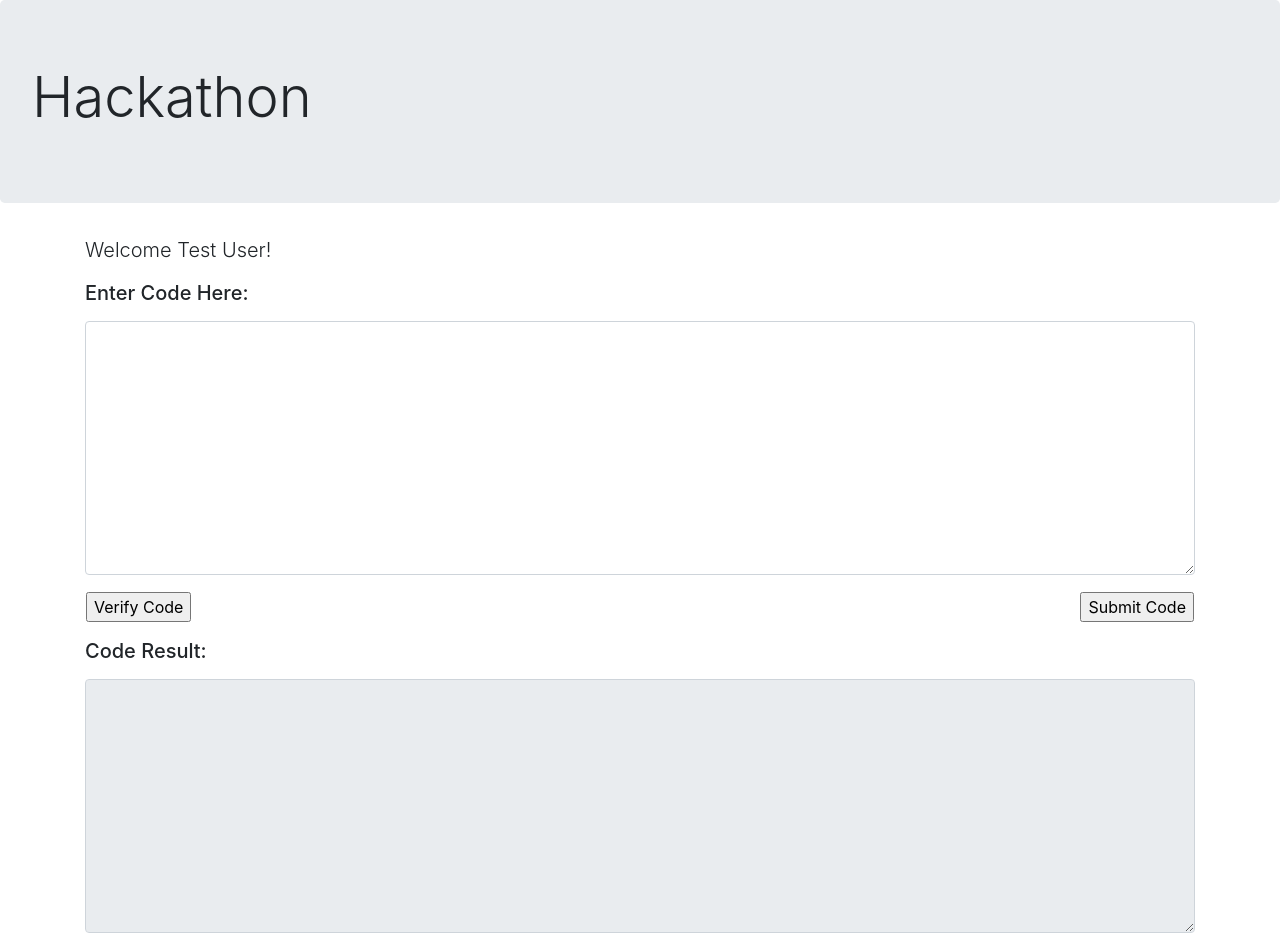
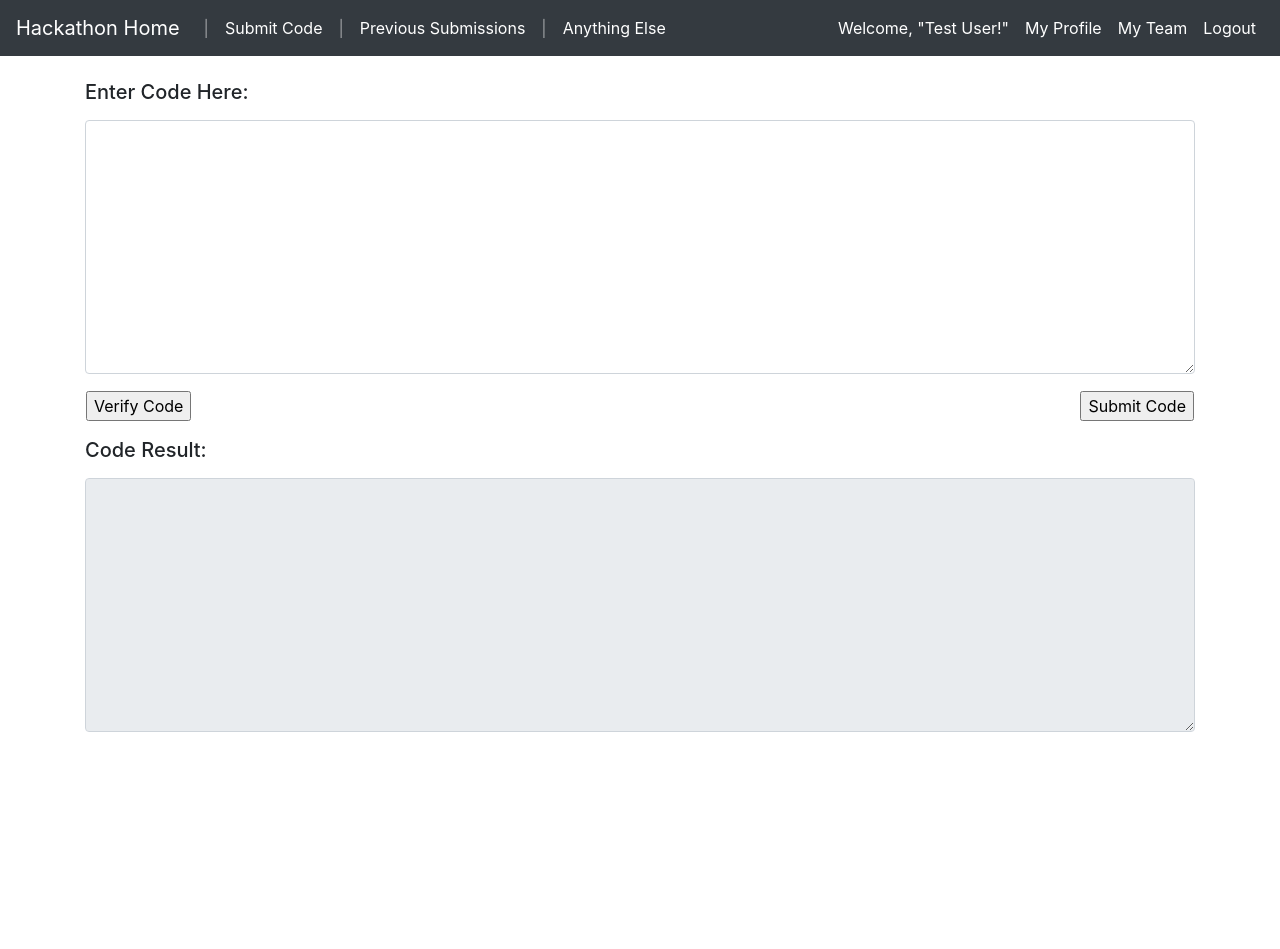
Before and after one commit to martiousteam/python-hackathon-webapp, a Flask app: page / in a window 1280 px wide. After the commit the page ends 732 px from the top, so only its background shows below. Run offline with Flask 2, Linux system fonts and the light colour scheme; a user stored in the database is signed in; parts of the project's set-up code (start-up, migrations or seed data) failed here and were passed over; some libraries are stand-ins or nearby versions.

Commit message:
feature-s001 : Added navigation bar and few style changes

```diff
--- a/forms.py
+++ b/forms.py
@@ -1,5 +1,5 @@
 from wtforms import Form, TextAreaField, validators, \
-    SubmitField  # , PasswordField, ValidationError, SelectField, IntegerField
+    SubmitField, StringField, PasswordField, BooleanField # , PasswordField, ValidationError, SelectField, IntegerField
 from wtforms.widgets import TextArea
 
 
@@ -22,20 +22,20 @@ class ResultForm(Form):
 
 class LoginForm(Form):
     username = StringField('Username', validators=[validators.DataRequired()],
-								render_kw={'class': 'form-control', 'required': True,'placeholder': "Username", 'autofocus': True})
+                           render_kw={'class': 'form-control', 'required': True,'placeholder': "Username", 'autofocus': True})
     password = PasswordField('Password', validators=[validators.DataRequired()],
-								render_kw={'class': 'form-control', 'required': True,'placeholder': "Password"})
+                             render_kw={'class': 'form-control', 'required': True,'placeholder': "Password"})
     remember_me = BooleanField('Remember Me')
     submit = SubmitField('Sign In',render_kw={'class': 'btn btn-lg btn-primary btn-block'})
 
 
 class SignupForm(Form):
     username = StringField('Username', validators=[validators.Length(min=2, max=100)],
-								render_kw={'class': 'form-control', 'required': True,'placeholder': "Username", 'autofocus': True})
+                           render_kw={'class': 'form-control', 'required': True,'placeholder': "Username", 'autofocus': True})
     password = PasswordField('Password', validators=[validators.Length(min=4, max=15)],
-								render_kw={'class': 'form-control', 'required': True,'placeholder': "Password"})
+                             render_kw={'class': 'form-control', 'required': True,'placeholder': "Password"})
     name = StringField('Name', validators=[validators.Length(min=2, max=100)],
-								render_kw={'class': 'form-control', 'required': True,'placeholder': "Name"})
+                       render_kw={'class': 'form-control', 'required': True,'placeholder': "Name"})
     email = StringField('Email', validators=[validators.Email()],
-								render_kw={'class': 'form-control', 'required': True,'placeholder': "Email"})
+                        render_kw={'class': 'form-control', 'required': True,'placeholder': "Email"})
     submit = SubmitField('Sign Up',render_kw={'class': 'btn btn-lg btn-primary btn-block'})
--- a/hackathonapp.py
+++ b/hackathonapp.py
@@ -7,7 +7,6 @@ from exec_untrusted import exec_untrusted
 
 from flask_sqlalchemy import SQLAlchemy
 from flask_login import LoginManager, login_user, login_required, logout_user
-import os
 
 app = Flask(__name__)
 app.config.from_object('config')
@@ -29,6 +28,7 @@ login_manager.init_app(app)
 def load_user(userid):
     return User.query.get(int(userid))
 
+
 @app.route('/', methods=['GET', 'POST'])
 @login_required
 def homepage():
@@ -49,15 +49,16 @@ def homepage():
     return render_template('index.html', code_form=code_form, result_form=result_form)
 
 
-
 @app.route('/crash/')
 def main():
     raise Exception()
+
 
 @app.route('/testlogin/')
 @login_required
 def testlogin():
     return render_template('testlogin.html')
+
 
 @app.route('/logout/')
 @login_required
@@ -65,32 +66,44 @@ def logout():
     logout_user()
     return redirect(url_for('login'))
 
+
 @app.route("/signup/", methods=["GET", "POST"])
 def signup():
     form = SignupForm(request.form)
     if request.method == 'POST' and form.validate():
         app.logger.info('Signup Attempt, Username = ' + form.username.data + ' Name = ' + form.name.data)
-        user = User(email = form.email.data,
-                    username = form.username.data,
-                    password = form.password.data,
-                    name = form.name.data)
+        user = User(email=form.email.data,
+                    username=form.username.data,
+                    password=form.password.data,
+                    name=form.name.data)
         db.session.add(user)
         db.session.commit()
         # flash('Welcome, {}! Please login.'.format(user.username))
         return redirect(url_for('login'))
     return render_template("signup.html", form=form)
 
+
 @app.route('/login/', methods=['GET', 'POST'])
 def login():
     login_form = LoginForm(request.form)
     if request.method == 'POST' and login_form.validate():
-        # app.logger.info('Login Attempt, Username = ' + login_form.username.data + ' Password = ' + login_form.password.data)
+        # app.logger.info('Login Attempt, Username = ' + login_form.username.data + ' Password = '
+        # + login_form.password.data)
         user = User.get_by_username(login_form.username.data)
         # app.logger.info(user)
         if user is not None and user.check_password(login_form.password.data):
             login_user(user, login_form.remember_me.data)
             return redirect(request.args.get('next') or url_for('testlogin'))
-    return render_template('login.html',login_form=login_form)
+    return render_template('login.html', login_form=login_form)
+
+
+@app.route("/options/", methods=["GET", "POST"])
+def options():
+    if request.method == 'POST':
+        app.logger.info("inside options")
+        pass
+    return render_template("options.html")
+
 
 if __name__ == "__main__":
     app.secret_key = app.config['SECRET_KEY']
--- a/models.py
+++ b/models.py
@@ -38,8 +38,6 @@ if __name__ == "__main__":
 
     # TBD - Change create_all to create database only if file does not exist.
     db.create_all()
-
-
     # TBD - Change code to make sure record is inserted only if it does not exist.
     user = User(id=1,username='TestUser',email='martious@gmail.com',name='Test User',password='test')
     db.session.add(user)
--- /dev/null
+++ b/static/css/starter-template.css
@@ -0,0 +1,7 @@
+body {
+  padding-top: 5rem;
+}
+.starter-template {
+  padding: 3rem 1.5rem;
+  text-align: center;
+}
--- /dev/null
+++ b/templates/_navbar.html
@@ -0,0 +1,59 @@
+<nav class="navbar navbar-expand-md navbar-dark bg-dark fixed-top">
+  <a class="navbar-brand" href="/">Hackathon Home</a>
+  <button class="navbar-toggler" type="button" data-toggle="collapse" data-target="#navbarsExampleDefault" aria-controls="navbarsExampleDefault" aria-expanded="false" aria-label="Toggle navigation">
+    <span class="navbar-toggler-icon"></span>
+  </button>
+
+  <div class="collapse navbar-collapse" id="navbarsExampleDefault">
+    <ul class="navbar-nav mr-auto">
+      <li class="nav-link inactive">
+        |
+      </li>
+      <li class="nav-item active">
+        <a class="nav-link" href="/"><i class="fa fa-th-large"></i> Submit Code<span class="sr-only">(current)</span></a>
+      </li>
+      <li class="nav-link inactive">
+        |
+      </li>
+      <li class="nav-item active">
+        <a class="nav-link" href="#"><i class="fa fa-plus-circle"></i> Previous Submissions <Sticker></Sticker></a>
+      </li>
+      <li class="nav-link inactive">
+        |
+      </li>
+      <li class="nav-item active">
+        <a class="nav-link" href="#"><i class="fa fa-minus-circle"></i> Anything Else</a>
+      </li>
+    </ul>
+
+    <ul class="navbar-nav navbar-right">
+      {% if current_user.is_authenticated %}
+      <li class="nav-item active">
+        <a class="nav-link" href="#">Welcome, "{{ current_user.name }}!"<span class="sr-only">(current)</span></a>
+      </li>
+      <li class="nav-item active">
+        <a class="nav-link" href="#"> <i class="fa fa-user"></i> My Profile <span class="sr-only">(current)</span></a>
+      </li>
+      <li class="nav-item active">
+        <a class="nav-link" href="#"> <i class="fa fa-user"></i> My Team <span class="sr-only">(current)</span></a>
+      </li>
+      <li class="nav-item active">
+        <a class="nav-link" href="/logout"> <i class="fa fa-sign-out"></i> Logout <span class="sr-only">(current)</span></a>
+      </li>
+     {% else %}
+      <li class="nav-item active">
+        <a class="nav-link" href="/signup"> <i class="fa fa-handshake-o"></i> Register <span class="sr-only">(current)</span></a>
+      </li>
+      <li class="nav-item active">
+        <a class="nav-link" href="/login"> <i class="fa fa-sign-in"></i> Login <span class="sr-only">(current)</span></a>
+      </li>
+      {% endif %}
+    </ul>
+    <!--
+    <form class="form-inline my-2 my-lg-0">
+      <input class="form-control mr-sm-2" type="text" placeholder="Search" aria-label="Search">
+      <button class="btn btn-outline-success my-2 my-sm-0" type="submit">Search</button>
+    </form>
+    -->
+  </div>
+</nav>
--- a/templates/index.html
+++ b/templates/index.html
@@ -1,14 +1,6 @@
 {% extends 'layout.html' %}
 
 {% block body %}
-    <div class="container">
-        <p class="lead">
-        Welcome
-        {% if current_user.is_authenticated %}
-           {{ current_user.name }}!
-        {% endif %}
-        </p>
-    </div>
     <div class="container">
         <h5>{{ code_form.code_text.label }}</h5>
         <form method="POST" action="">
--- a/templates/layout.html
+++ b/templates/layout.html
@@ -2,25 +2,21 @@
 <html lang="en">
 <head>
     <meta charset="utf-8">
-    <meta name="viewport" content="width=device-width, initial-scale=1">
-    <link href="{{ url_for('static', filename='css/bootstrap.min.css') }}" rel="stylesheet">
+    <meta name="viewport" content="width=device-width, initial-scale=1, shrink-to-fit=no">
+    <meta name="description" content="">
+    <meta name="author" content="Martious Technologies">
     <link rel="shortcut icon" href="{{ url_for('static', filename='favicon.ico') }}">
     <title>Hackathon - Test Your Skills!</title>
+    <!-- Bootstrap Core CSS -->
+    <link href="{{ url_for('static', filename='css/bootstrap.min.css') }}" rel="stylesheet">
+    <!-- Additional Custom Style CSS -->
+    <link href="{{ url_for('static', filename='css/starter-template.css') }}" rel="stylesheet">
 </head>
+
 <body>
 
-<div class="jumbotron">
-    <h1 class="display-4">Hackathon</h1>
-</div>
+{% include '_navbar.html' %}
 
-<!--
-      <a class="btn btn-primary btn-lg" href="#" role="button">Learn more</a>
-
-
-    <P><center>
-    <h1>Hackathon</h1>
-    </center></p>
--->
 {% block body %} {% endblock %}
 
 <script src="https://code.jquery.com/jquery-3.3.1.slim.min.js"
```
Also changed, not shown: templates/options.html (added, +30 -0 lines), hackathon.db.
